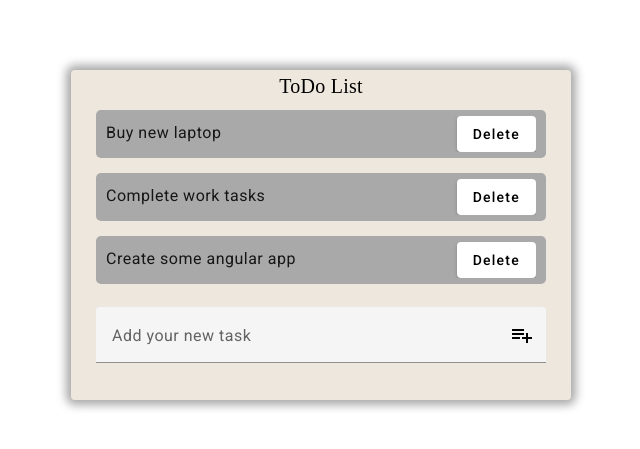
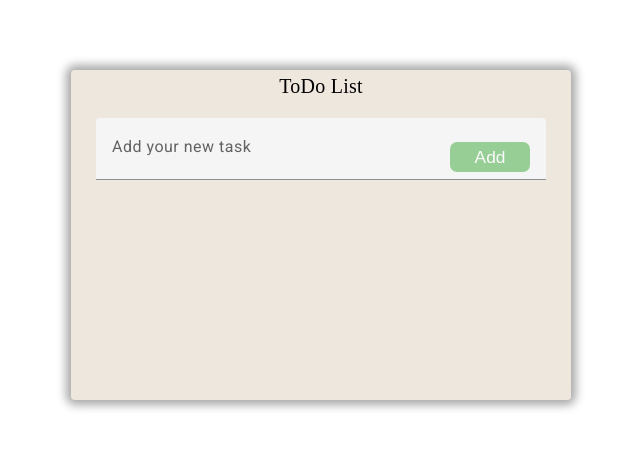
Before and after one commit to Angular-OTUS/ToDoList-NikitaLoshmanov, an Angular app: page / in a window 1280 px wide. Shown: the part 165-614 px from the top of the page, without its empty margins (319-959 px from the left). Built offline with nearby package versions, Linux system fonts and the light colour scheme.

Commit message:
Работа с компонентами: привязка логики к шаблону и выделение частей в отдельные компоненты

```diff
--- /dev/null
+++ b/src/app/components/model/toDoListItem.ts
@@ -0,0 +1,9 @@
+export class ToDoListItem {
+  id: number;
+  text: string;
+
+  constructor(id: number, text: string) {
+    this.id = id;
+    this.text = text;
+  }
+}
--- /dev/null
+++ b/src/app/components/to-do-list-item/to-do-list-item.component.html
@@ -0,0 +1,2 @@
+<div class="item-text">{{item?.text}}</div>
+<button type="button" class="button button-delete" (click)="deleteItem(item?.id)">Delete</button>
--- /dev/null
+++ b/src/app/components/to-do-list-item/to-do-list-item.component.scss
@@ -0,0 +1,23 @@
+
+.item-text {
+  float: left;
+  display: block;
+  margin: 5px auto 5px auto;
+  max-width: 80%;
+  white-space: pre-wrap;
+  word-break: break-all;
+}
+.button {
+  font-size: 13pt;
+  float: right;
+  color: white;
+  border: 0;
+  border-radius: 7px;
+  width: 80px;
+  height: 30px;
+  margin: auto;
+}
+
+.button-delete {
+  background-color: #da5656;
+}
--- /dev/null
+++ b/src/app/components/to-do-list-item/to-do-list-item.component.ts
@@ -0,0 +1,17 @@
+import {Component, EventEmitter, Input, Output} from '@angular/core';
+import {ToDoListItem} from "../model/toDoListItem";
+
+@Component({
+  selector: 'app-to-do-list-item',
+  templateUrl: './to-do-list-item.component.html',
+  styleUrls: ['./to-do-list-item.component.scss']
+})
+export class ToDoListItemComponent {
+  @Input() item?: ToDoListItem;
+  @Output() deleteItemEvent = new EventEmitter<number>();
+
+  deleteItem(id?: number) {
+    this.deleteItemEvent.emit(id);
+  }
+
+}
--- a/src/app/components/to-do-list/to-do-list.component.html
+++ b/src/app/components/to-do-list/to-do-list.component.html
@@ -2,26 +2,20 @@
   <mat-card class="to-do-list-card">
     <mat-card-title class="title">ToDo List</mat-card-title>
     <mat-list>
-      <mat-list-item>
-        <span>Buy new laptop</span>
-        <button mat-raised-button>Delete</button>
-      </mat-list-item>
-      <mat-list-item>
-        <span>Complete work tasks</span>
-        <button mat-raised-button>Delete</button>
-      </mat-list-item>
-      <mat-list-item>
-        <span>Create some angular app</span>
-        <button mat-raised-button>Delete</button>
+      <mat-list-item *ngFor="let item of items">
+        <app-to-do-list-item [item]="item" (deleteItemEvent)="deleteItem($event)"></app-to-do-list-item>
       </mat-list-item>
     </mat-list>
 
     <mat-form-field class="form-field">
       <mat-label>Add your new task</mat-label>
-      <input matInput type="text">
-      <button matSuffix mat-icon-button aria-label="Add">
-        <mat-icon>playlist_add</mat-icon>
-      </button>
+      <input class="input" matInput type="text" [(ngModel)]="itemText">
+      <button type="button"
+              class="button button-add"
+              [disabled]="isInputEmpty()"
+              [class.disabled]="isInputEmpty()"
+              (click)="addItem(itemText)"
+      >Add</button>
     </mat-form-field>
 
   </mat-card>
--- a/src/app/components/to-do-list/to-do-list.component.scss
+++ b/src/app/components/to-do-list/to-do-list.component.scss
@@ -7,9 +7,9 @@
 }
 
 .to-do-list-card {
-  width: 500px;
-  height: 330px;
-  display: inline-block;
+  min-width: 500px;
+  min-height: 330px;
+  display: flex;
   background: #eee7de;
   box-shadow: 0 0 10px 5px darkgray;
 
@@ -19,29 +19,46 @@
   }
 
   mat-list-item {
-    background: darkgray;
-    width: 90%;
+    background: #c9c4c4;
+    max-width: 90%;
     padding: 10px;
     margin: auto auto 15px;
     border-radius: 5px;
-
-    span {
-      float: left;
-      margin: 5px auto 5px auto;
-    }
-
-    button {
-      float: right;
-    }
+    height: fit-content;
   }
 
   .form-field {
-    display: flex;
     justify-content: center;
     align-items: center;
     width: 90%;
-    margin: auto;
     border-radius: 5px;
+    left:0;
+    right:0;
+    margin-left:auto;
+    margin-right:auto;
+
+    input {
+      max-width: 80%;
+    }
+
   }
 
 }
+
+.button {
+  font-size: 13pt;
+  float: right;
+  color: white;
+  border: 0;
+  border-radius: 7px;
+  width: 80px;
+  height: 30px;
+}
+
+.button-add {
+  background-color: #3aa93a;
+}
+
+.disabled {
+  opacity: 0.5;
+}
--- a/src/app/components/to-do-list/to-do-list.component.ts
+++ b/src/app/components/to-do-list/to-do-list.component.ts
@@ -1,4 +1,5 @@
-import { Component } from '@angular/core';
+import {Component} from '@angular/core';
+import {ToDoListItem} from "../model/toDoListItem";
 
 @Component({
   selector: 'app-to-do-list',
@@ -6,5 +7,25 @@ import { Component } from '@angular/core';
   styleUrls: ['./to-do-list.component.scss'],
 })
 export class ToDoListComponent {
+  items: ToDoListItem[] = [];
+  itemText: string = "";
+
+  isInputEmpty(): boolean {
+    return !this.itemText;
+  }
+
+  deleteItem(id: number) {
+    this.items.filter((value, index, array) => {
+      if (value.id === id) {
+        array.splice(index, 1);
+      }
+    })
+  }
+
+  addItem(inputText: string) {
+    let index = this.items.length + 1;
+    this.items.push(new ToDoListItem(index, inputText))
+    this.itemText = "";
+  }
 
 }
```
Also changed, not shown: src/app/app.module.ts (+6 -2 lines), 1 other file (tests, documents, lock files or other folders).
